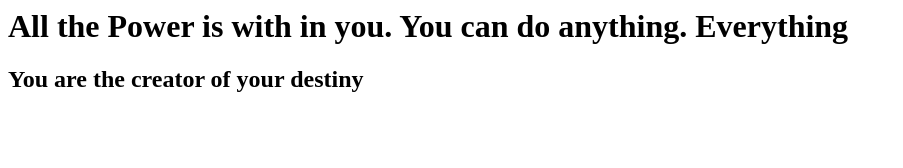
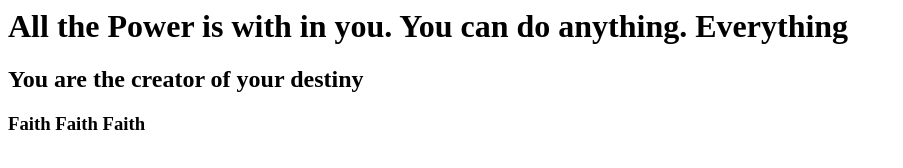
Before and after one commit to davulurikoti/gitbrushup, a plain HTML site: page index.html in a window 1280 px wide. Shown: the whole page, without its empty margins (0-903 px from the left). Drawn offline with Linux system fonts and the light colour scheme.

Commit message:
Third quote

```diff
--- a/index.html
+++ b/index.html
@@ -2,5 +2,6 @@
 <body>
 <h1> All the Power is with in you. You can do anything. Everything</h1>
 <h2> You are the creator of your destiny</h2>
+<h3> Faith Faith Faith</h3>
 </body>
 </html>
```
